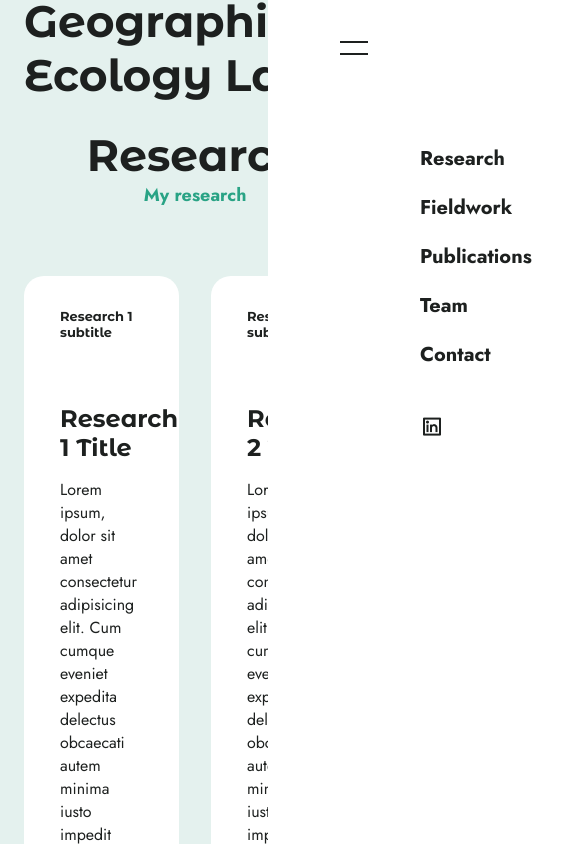
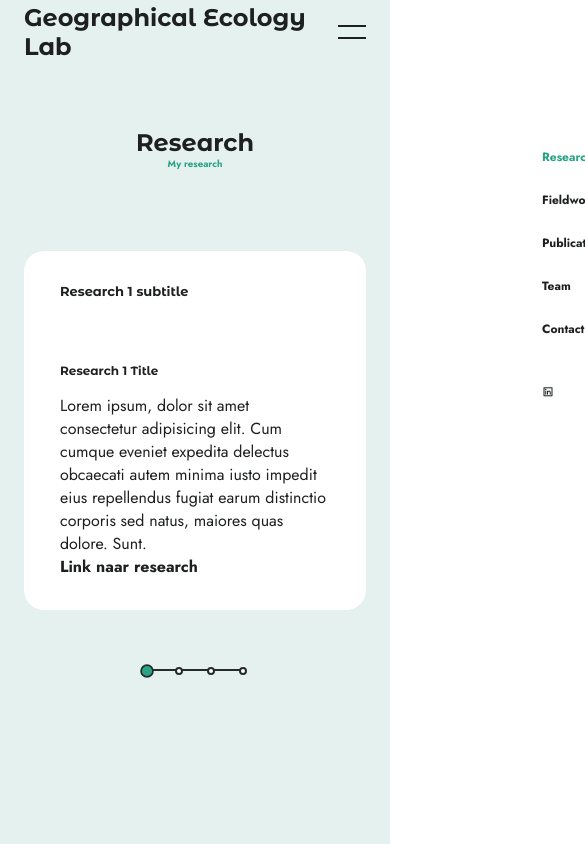
Before and after one commit to EleanorVG/GE-Lab, a plain HTML site: page index.html in a window 390 px wide. Shown: the top 844 px of the page, 585 px wide, since content can reach past the window. Drawn offline with nearby package versions, Linux system fonts and the light colour scheme.

Commit message:
Add files via upload

```diff
--- a/index.html
+++ b/index.html
@@ -16,7 +16,7 @@
 
 <body>
     <!-- HEADER  -->
-    <header class="header" style="background-color: var();">
+    <header class="header" id="header">
         <nav class="nav container">
             <a href="#" class="nav-logo">Geographical Ecology Lab</a>
 
@@ -24,11 +24,11 @@
 
                 <ul class="nav-list">
                    <li class="nav-item">
-                    <a href="#" class="nav-link">Research</a>
+                    <a href="#research" class="nav-link active-link">Research</a>
                    </li>
 
                    <li class="nav-item">
-                    <a href="#" class="nav-link">Fieldwork</a>
+                    <a href="#fieldwork" class="nav-link">Fieldwork</a>
                    </li>
 
                    <li class="nav-item">
@@ -64,7 +64,7 @@
     <!-- MAIN  -->
     <main class="main">
     <!-- RESEARCH  -->
-        <section class="research section">
+        <section class="research section" id="research">
             <h2 class="section-title" data-title="My research">Research</h2>
 
             <div class="container">
--- a/script.js
+++ b/script.js
@@ -8,9 +8,55 @@ const navToggle = document.getElementById('nav-toggle')
 navToggle.addEventListener('click', ()=> {
     navMenu.classList.toggle('show-menu');
     navToggle.classList.toggle('animate-toggle')
+})
+
+/*  Remove Menu Mobile  */
+
+const navLink = document.querySelectorAll('.nav-link');
+
+const linkAction = () => {
+  const navMenu = document.getElementById('nav-menu');
+
+  navToggle.classList.remove('animate-toggle');
+  navMenu.classList.remove('show-menu')
+};
+
+navLink.forEach((n) => n.addEventListener('click', linkAction));
+
+/* Change background header */
+
+const scrollHeader = () => {
+  const header = document.getElementById('header')
+
+  this.scrollY >= 20
+  ? header.classList.add('bg-header')
+  : header.classList.remove('bg-header');
 }
 
-)
+window.addEventListener('scroll', scrollHeader)
+
+/*  Scroll Sections Active Link  */
+const sections = document.querySelectorAll('section[id]');
+
+const scrollActive = () => {
+  const scrollY = window.pageYOffset;
+
+  sections.forEach((current) => {
+    const sectionHeight = current.offsetHeight,
+    sectionTop = current.offsetTop - 58,
+    sectionId = current.getAttribute('id'),
+    sectionsClass = document.querySelector('.nav-menu a[href*=' + sectionId + ']')
+
+    if(scrollY > sectionTop && scrollY <= sectionTop + sectionHeight) {
+      sectionsClass.classList.add('active-link');
+    } else {
+      sectionsClass.classList.remove('active-link');
+    }
+  });
+};
+
+window.addEventListener('scroll', scrollActive);
+
 
 /* MIXITUP Filter Publications */
 var mixer = mixitup('.publication-container', {
@@ -52,11 +98,11 @@ var researchSwiper = new Swiper(".research-swiper", {
       },
 
       breakpoints: {
-        /*768*/250: {
+        768: {
           slidesPerView: 2,
           },
-        /*1024: {
+        1023: {
           slidesPerView: 3,
-        },*/
+        },
       },
 });
--- a/style.css
+++ b/style.css
@@ -38,7 +38,35 @@
   --transition: cubic-bezier(0.3, 0, 0.3, 1);
 }
 
-/* Base */
+/* Responsive typography */
+
+@media screen and (max-width: 1023px) {
+  :root {
+    --big-font-size: 3rem;
+    --h1-font-size: 2rem;
+    --h2-font-size: 1.25rem;
+    --h3-font-size: 1.125rem;
+    --larger-font-size: 1125.rem;
+    --large-font-size: 1rem;
+    --normal-font-size: 0.938rem;
+    --small-font-size: 0.812rem;
+  }
+}
+
+@media screen and (max-width: 576px) {
+  :root {
+    --big-font-size: 2rem;
+    --h1-font-size: 1.5rem;
+    --h2-font-size: 1rem;
+    --h3-font-size: 0.75rem;
+    --larger-font-size: 0.75rem;
+    --large-font-size: 0.6rem;
+    --normal-font-size: 0.8rem;
+    --small-font-size: 0.7rem;
+  }
+}
+
+/*========== Base ==========*/
 
 *{
   margin: 0;
@@ -48,6 +76,8 @@
 
 html {
   scroll-behavior: smooth;
+  scrollbar-width: thin;
+  scrollbar-color: hsl(var(--hue), 20%, 65%) hsl(var(--hue), 20%, 85%);
 }
 
 body,
@@ -93,7 +123,7 @@ textarea {
   background-color: transparent;
 }
 
-/* Reusable CSS Classes    */
+/*==========   Reusable CSS Classes    ==========*/
 
 .social-links{
   display: inline-flex;
@@ -110,9 +140,6 @@ textarea {
   color: var(--first-color);
 }
 
-.main {
-
-}
 
 .section {
   padding-top: 8rem;
@@ -122,7 +149,7 @@ textarea {
 .section-title {
   font-size: var(--h1-font-size);
   text-align: center;
-  margin-bottom: 4.25rem;
+  margin-bottom: 1.25rem;
 }
 
 .section-title:after{
@@ -151,11 +178,15 @@ textarea {
   transform: translateX(-0.5rem);
 }
 
-/* LAYOUT  */
+/*========== LAYOUT  ==========*/
 .container {
   max-width: 1320px;
   margin-inline: auto;
   padding-inline: 1.5rem;
+}
+
+.container:not(.nav) {
+  padding-block: 3.75rem;
 }
 
 .grid {
@@ -163,10 +194,10 @@ textarea {
 }
 
 
-/* HEADER & NAV */
+/*========== HEADER & NAV ==========*/
 
 .header {
-  background-color: var(--body-color);
+  background-color: transparent;
   position: fixed;
   top: 0;
   left: 0;
@@ -180,6 +211,7 @@ textarea {
   justify-content: space-between;
   height: 6rem;
   max-width: 1540px;
+
 }
 
 .nav-logo,
@@ -253,7 +285,7 @@ textarea {
   color: var(--first-color)
 }
 
-/* Show Menu */
+/*========== Show Menu ==========*/
 
 .show-menu {
 right:0;
@@ -269,7 +301,25 @@ transform: rotate(-45deg);
 bottom: 12px;
 }
 
-/* Research */
+/*  Active link  */
+
+.active-link {
+  color: var(--first-color);
+}
+
+/*  Change background header  */
+
+.bg-header {
+  background-color: var(--container-color);
+}
+
+/*  MAin  */
+
+.main {
+  overflow: hidden;
+}
+
+/*========== Research ==========*/
 
 .card {
   background-color: var(--container-color);
@@ -301,7 +351,7 @@ bottom: 12px;
   min-height: 175px;
 }
 
-/*  Swiper  */
+/*==========  Swiper  ==========*/
 .swiper-pagination {
   position: initial;
   margin-top: 3rem;
@@ -311,10 +361,10 @@ bottom: 12px;
 .swiper-pagination-bullets::before{
   content: '';
   position: absolute;
-  top: 0.65rem;
+  top: 0.70rem;
   left: 50%;
   transform: translateX(-50%);
-  width: 70px;
+  width: 35px;
   height: 2px;
   background-color: var(--border-color);
 
@@ -339,7 +389,7 @@ bottom: 12px;
   border-width: 1px;
 }
 
-/*  Publication  */
+/*==========  Publication  ==========*/
 
 .cardPublication {
   display: grid;
@@ -403,7 +453,7 @@ bottom: 12px;
   transition: width 0.3s var(--transition);
 }
 
-/* Active work */
+/*========== Active work ==========*/
 
 .active-publications {
   color: var(--first-color);
@@ -440,7 +490,7 @@ bottom: 12px;
   min-height: 125px;
 }
 
-/*  Team  */
+/*==========  Team  ==========*/
 
 .team-container {
   grid-template-columns: repeat(2, 1fr);
@@ -485,7 +535,7 @@ bottom: 12px;
   padding: 1rem 0 0 1.2rem;
 }
 
-/*  CONTACT  */
+/*==========  CONTACT  ==========*/
 
 .contact {
   padding-bottom: 14rem;
@@ -586,9 +636,113 @@ bottom: 12px;
 }
 
 .btn {
-  border-color: black;
-  border-style: solid;
+  border-color: 2px solid var(--border-color);
+  box-shadow: 4px 4px var(--shadow-color);
+  padding: 1rem 2.5rem;
+  border-radius: 3rem;
+  transition: color 0.7s var(--transition);
+  z-index: 1;
   background-color:var(--first-color);
-  padding: 1rem 1.75rem;
-  border-radius: 1.75rem;
 }
+/*
+.btn:hover {
+  color: var(--white-color);
+}
+
+.btn::before {
+  content:'';
+  position: absolute;
+  inset: 2px;
+  background-color: var(--first-color);
+  border-radius: inherit;
+  transform: scale(0.3);
+  filter: blur(10px);
+  opacity: 0;
+  z-index: -10;
+  transition: all 0.7s var(--transition);
+}
+
+.btn:hover::before{
+  transform: scale (1);
+  filter: blur(0);
+  opacity: 1;
+}*/
+
+/*  Breakpoints  */
+/*  For large devices   */
+@media screen and (max-width: 1200px) {
+
+}
+
+@media screen and (max-width: 1023px) {
+  .swiper-pagination-bullets::before{
+    width: 70px;
+  }
+  .nav{
+    height: 4rem;
+  }
+
+  .section{
+    padding-block: 4rem 1rem 0 1rem;
+  }
+
+  .contact-container,
+  .contact-form-group{
+    grid-template-columns: 1fr;
+  }
+
+  .contact-container {
+    row-gap: 1.5rem;
+  }
+
+  .contact-form,
+  .contact-content {
+    max-width: 550px;
+    width: 100%;
+    margin-inline: auto;
+  }
+
+}
+/*  For medium devices   */
+@media screen and (max-width: 768px) {
+  .nav-menu{
+    width: 100%;
+  }
+  .nav-buttons{
+    column-gap: 1.5rem;
+  }
+
+  .swiper-pagination-bullets::before{
+    width: 90px;
+  }
+  .team-container{
+    grid-template-columns: none;
+    grid-template-rows: fit-content(420px);
+  }
+
+  .cardPublication {
+    grid-template-columns: 1fr;
+    grid-template-rows: auto auto;
+    gap: 1rem;
+  }
+
+  .cardPublication .left-column {
+    grid-column: 1;
+    display: flex;
+    justify-content: center;
+    align-items: center;
+  }
+
+  .cardPublication .right-column {
+    grid-column: 1;
+  }
+
+}
+
+@media screen and (max-width: 576px) {
+
+}
+/*  For small devices   */
+@media screen and (max-width: 400px) {
+
+}
```
